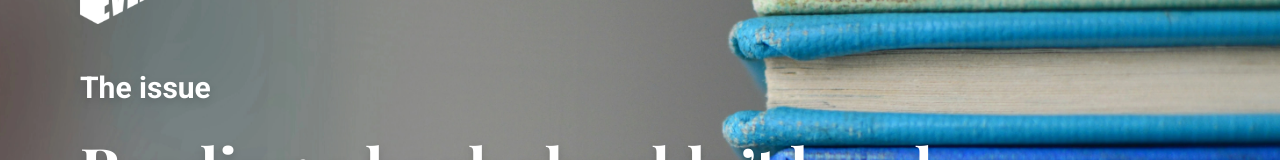
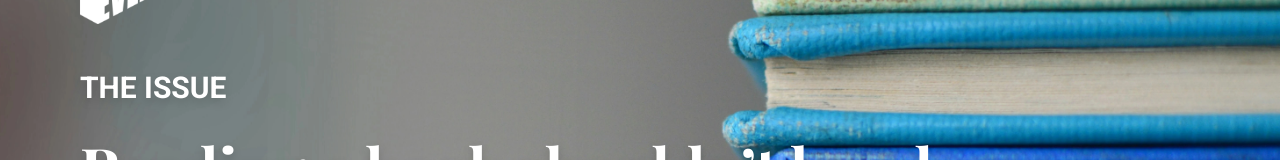
Before and after one commit to FicnonciF/libraries-everywhere, a React (Vite) app in the folder frontend/: page / in a window 1280 px wide. Shown: the part 155-315 px from the top of the page. Built offline with nearby package versions, Linux system fonts and the light colour scheme; a web font is replaced by a local one.

Commit message:
Changed the head font to uppercase

```diff
--- a/frontend/src/components/Page/Home.tsx
+++ b/frontend/src/components/Page/Home.tsx
@@ -106,7 +106,7 @@ const Home = () => {
                   >
                     <motion.h2
                       variants={itemVariants}
-                      className="text-2xl md:text-3xl font-roboto font-bold text-white drop-shadow-lg"
+                      className="text-2xl md:text-3xl font-roboto font-bold text-white drop-shadow-lg uppercase"
                     >
                       {item.head}
                     </motion.h2>
```
